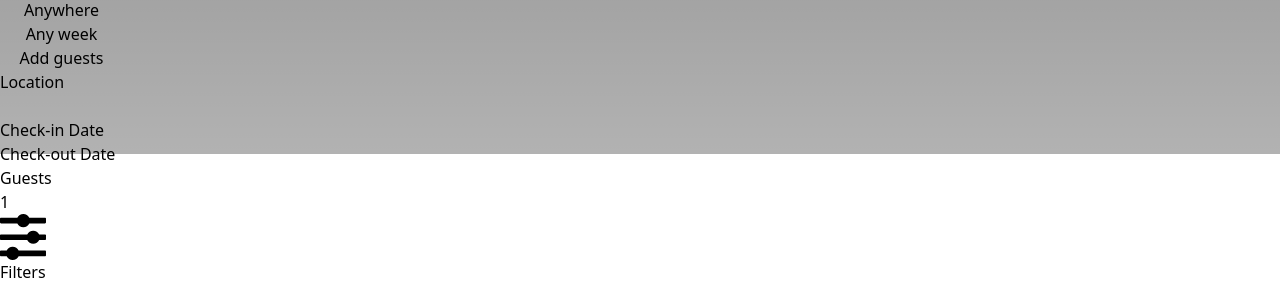
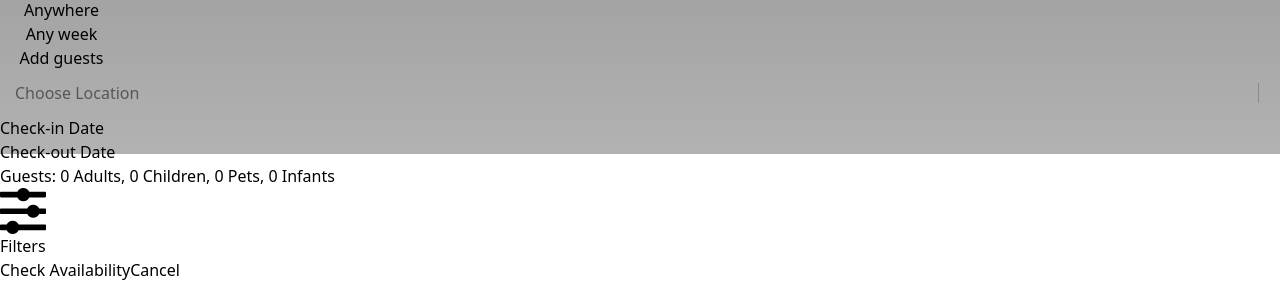
Before and after one commit to Ebubeuzor/Shrbo, a React (Vite) app: page / in a window 1280 px wide. Shown: the part 646-932 px from the top of the page. Built offline with nearby package versions, Linux system fonts and the light colour scheme.

Commit message:
David: did the check date validation

```diff
--- a/src/Component/SearchModal/Modal.jsx
+++ b/src/Component/SearchModal/Modal.jsx
@@ -1,14 +1,54 @@
-import React, { useState } from 'react';
-import DatePicker from 'react-datepicker';
-import 'react-datepicker/dist/react-datepicker.css';
-import FilterModal from '../Filter/FilterModal';
+import React, { useState } from "react";
+import DatePicker from "react-datepicker";
+import { Link } from "react-router-dom";
+import { Modal as AntModal, Button } from "antd"; // Rename the imported Modal
+import "react-datepicker/dist/react-datepicker.css";
+import FilterModal from "../Filter/FilterModal";
+import Select, { components } from "react-select";
+import LocationIcon from "../../assets/svg/maps-pin-black-icon.svg";
+import GuestIcon from "../../assets/svg/couple-icon.svg";
 
-const Modal = ({ isOpen, onClose }) => {
-  const [location, setLocation] = useState('');
+const SearchModal = ({ isOpen, onClose }) => {
+  const [location, setLocation] = useState("");
   const [checkInDate, setCheckInDate] = useState(null);
   const [checkOutDate, setCheckOutDate] = useState(null);
+  const [guestModalVisible, setGuestModalVisible] = useState(false);
+  const [adults, setAdults] = useState(0);
+  const [children, setChildren] = useState(0);
+  const [pets, setPets] = useState(0);
+  const [infants, setInfants] = useState(0);
+  const [guestCounts, setGuestCounts] = useState({
+    adults,
+    children,
+    pets,
+    infants,
+  });
+
   const [guests, setGuests] = useState(1);
+  const [selectedOption, setSelectedOption] = useState(null);
 
+  const [displayGuestData, setDisplayGuestData] = useState({
+    adults,
+    children,
+    pets,
+    infants,
+  });
+
+  const handleGuestModalOk = (newAdults, newChildren, newPets, newInfants) => {
+    setGuestModalVisible(false);
+    setAdults(newAdults);
+    setChildren(newChildren);
+    setPets(newPets);
+    setInfants(newInfants);
+
+    // Update guestCounts when the modal is confirmed
+    setDisplayGuestData({
+      adults: newAdults,
+      children: newChildren,
+      pets: newPets,
+      infants: newInfants,
+    });
+  };
 
   const handleLocationChange = (e) => {
     setLocation(e.target.value);
@@ -27,27 +67,210 @@ const Modal = ({ isOpen, onClose }) => {
   };
 
   const handleSubmit = () => {
+    // Create an object with the details you want to log
+    const details = {
+      location,
+      checkInDate,
+      checkOutDate,
+      adults,
+      children,
+      pets,
+      infants,
+      selectedOption,
+    };
+
+    // Log the details to the console
+    console.log("Search Details:", details);
+
     // Handle form submission here, e.g., send data to the server
+
+    // Close the modal
     onClose();
+  };
+
+  function GuestModal({
+    visible,
+    onCancel,
+    onOk,
+    adults,
+    children,
+    pets,
+    infants,
+  }) {
+    const [adultCount, setAdultCount] = useState(adults);
+    const [childCount, setChildCount] = useState(children);
+    const [petCount, setPetCount] = useState(pets);
+    const [infantCount, setInfantCount] = useState(infants);
+
+    const handleDecrease = (setter, value) => {
+      if (value > 0) {
+        setter(parseInt(value, 10) - 1);
+      }
+    };
+
+    const handleSubmitInsideModal = (e) => {
+      e.preventDefault(); // Prevent the default form submission behavior
+      onOk(adultCount, childCount, petCount, infantCount); // Handle the form submission logic
+      onCancel(); // Close the modal
+    };
+
+    const handleIncrease = (setter, value) => {
+      setter(parseInt(value, 10) + 1);
+    };
+
+    // Function to handle the change of check-in date
+    const handleCheckInDateChange = (date) => {
+      setCheckInDate(date);
+      // Automatically set the check-out date to align with the check-in date
+      setCheckOutDate(date);
+    };
+
+    // Function to handle the change of check-out date
+    const handleCheckOutDateChange = (date) => {
+      setCheckOutDate(date);
+    };
+
+    // Function to disable past dates
+    const isDateDisabled = (date) => {
+      const currentDate = new Date();
+      return date < currentDate;
+    };
+
+    return (
+      <AntModal // Use AntModal here
+        title="Select Guests"
+        open={visible}
+        onCancel={onCancel}
+        onOk={() => onOk(adultCount, childCount, petCount, infantCount)}
+      >
+        <form onSubmit={handleSubmitInsideModal}>
+          <div className="flex flex-col space-y-4">
+            <div className="flex items-center justify-between">
+              <div className="flex-col">
+                <span className="text-lg">Adults:</span> <br />
+                <p className="text-gray-400">Ages 13 or above</p>
+              </div>
+              <div className="space-x-2">
+                <Button
+                  shape="circle"
+                  onClick={() => handleDecrease(setAdultCount, adultCount)}
+                >
+                  -
+                </Button>
+                <span>{adultCount}</span>
+                <Button
+                  shape="circle"
+                  onClick={() => handleIncrease(setAdultCount, adultCount)}
+                >
+                  +
+                </Button>
+              </div>
+            </div>
+            <div className="flex items-center justify-between">
+              <div className="flex-col">
+                <span className="text-lg">Children:</span>
+                <p className="text-gray-400">Ages 2–12</p>
+              </div>
+              <div className="space-x-2">
+                <Button
+                  shape="circle"
+                  onClick={() => handleDecrease(setChildCount, childCount)}
+                >
+                  -
+                </Button>
+                <span>{childCount}</span>
+                <Button
+                  shape="circle"
+                  onClick={() => handleIncrease(setChildCount, childCount)}
+                >
+                  +
+                </Button>
+              </div>
+            </div>
+            <div className="flex items-center justify-between">
+              <div className="flex-col">
+                <span className="text-lg">Pets:</span>
+                <p>
+                  <Link className="text-gray-400 underline">
+                    Bringing a service animal?
+                  </Link>
+                </p>
+              </div>
+              <div className="space-x-2">
+                <Button
+                  shape="circle"
+                  onClick={() => handleDecrease(setPetCount, petCount)}
+                >
+                  -
+                </Button>
+                <span>{petCount}</span>
+                <Button
+                  shape="circle"
+                  onClick={() => handleIncrease(setPetCount, petCount)}
+                >
+                  +
+                </Button>
+              </div>
+            </div>
+            <div className="flex items-center justify-between">
+              <div className="flex-col">
+                <span className="text-lg">Infants:</span>
+                <p className="text-gray-400">Under 2</p>
+              </div>
+              <div className="space-x-2">
+                <Button
+                  shape="circle"
+                  onClick={() => handleDecrease(setInfantCount, infantCount)}
+                >
+                  -
+                </Button>
+                <span>{infantCount}</span>
+                <Button
+                  shape="circle"
+                  onClick={() => handleIncrease(setInfantCount, infantCount)}
+                >
+                  +
+                </Button>
+              </div>
+            </div>
+
+            <button type="submit">submit</button>
+          </div>
+        </form>
+      </AntModal>
+    );
+  }
+
+  const options = [
+    { value: "Lekki", label: "Lekki" },
+    { value: "Victoria Island", label: "Victoria Island" },
+    { value: "Satellite town", label: "Satellite town" },
+  ];
+
+  const DropdownIndicator = (props) => {
+    return (
+      <components.DropdownIndicator {...props}>
+        <img src={LocationIcon} className="w-5" alt="" />
+      </components.DropdownIndicator>
+    );
   };
 
   return (
     <div
       className={`fixed top-0 left-0 z-50 w-full h-full flex items-center justify-center bg-gray-800 bg-opacity-75 ${
-        isOpen ? 'visible' : 'invisible'
+        isOpen ? "visible" : "invisible"
       }`}
     >
-      <div className="bg-white p-4 rounded-lg w-full h-full">
+      <div className="bg-white p-4  w-full h-full">
+        <div className="w-2/3">
           <div className="mb-4">
-          <label htmlFor="location" className="block font-semibold mb-2">
-            Location
-          </label>
-          <input
-            type="text"
-            id="location"
-            value={location}
-            onChange={handleLocationChange}
-            className="w-full px-4 py-2 border rounded-lg"
+            <Select
+              className="text-black"
+              defaultValue={selectedOption}
+              onChange={setSelectedOption}
+              options={options}
+              placeholder={"Choose Location"}
+              components={{ DropdownIndicator }}
             />
           </div>
           <div className="mb-4">
@@ -56,6 +279,7 @@ const Modal = ({ isOpen, onClose }) => {
               selected={checkInDate}
               onChange={handleCheckInDateChange}
               className="w-full px-4 py-2 border rounded-lg"
+              minDate={new Date()} // Prevent past dates
             />
           </div>
           <div className="mb-4">
@@ -64,26 +288,35 @@ const Modal = ({ isOpen, onClose }) => {
               selected={checkOutDate}
               onChange={handleCheckOutDateChange}
               className="w-full px-4 py-2 border rounded-lg"
+              minDate={checkInDate} // Set minimum date to check-in date
             />
           </div>
           <div className="mb-4">
-          <label htmlFor="guests" className="block font-semibold mb-2">
-            Guests
-          </label>
-          <input
-            type="number"
-            id="guests"
-            value={guests}
-            onChange={handleGuestsChange}
-            className="w-full px-4 py-2 border rounded-lg"
+            <div
+              onClick={() => setGuestModalVisible(true)}
+              className="w-full text-start"
+            >
+              Guests: {displayGuestData.adults} Adults,{" "}
+              {displayGuestData.children} Children, {displayGuestData.pets}{" "}
+              Pets, {displayGuestData.infants} Infants
+            </div>
+            <GuestModal
+              visible={guestModalVisible}
+              onCancel={() => setGuestModalVisible(false)}
+              onOk={handleGuestModalOk}
+              adults={adults}
+              children={children}
+              pets={pets}
+              infants={infants}
             />
           </div>
           <div>
-            <FilterModal/>
+            <FilterModal />
+          </div>
         </div>
         <button
           onClick={handleSubmit}
-          className="w-full bg-blue-500 text-white font-semibold py-2 rounded-lg hover:bg-blue-600 transition duration-300"
+          className="w-full bg-orange-400 text-white font-semibold py-2 rounded-lg hover:bg-orange-500 transition duration-300"
         >
           Check Availability
         </button>
@@ -98,4 +331,4 @@ const Modal = ({ isOpen, onClose }) => {
   );
 };
 
-export default Modal;
+export default SearchModal;
```
Lines whose indentation alone changed are shown as unchanged.
